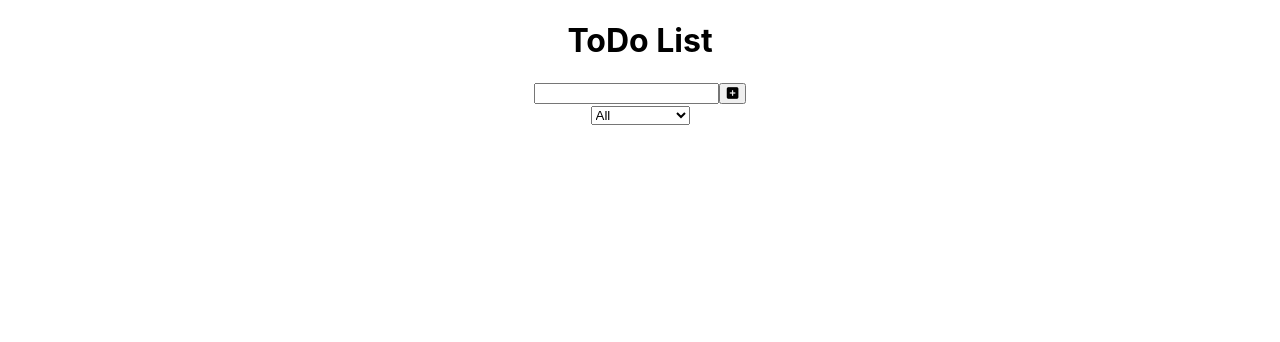
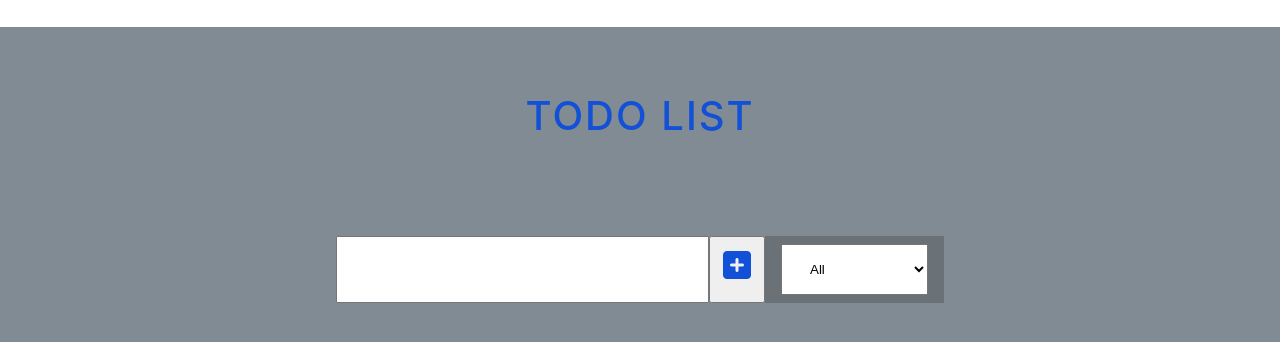
Before and after one commit to pratiga/TODO, a React (Create React App) app: page / in a window 1280 px wide. Shown: the top 342 px of the page. Built offline with nearby package versions, Linux system fonts and the light colour scheme.

Commit message:
add style
Signed-off-by: pratiga <gaitrisanu2468@gmail.com>

```diff
--- a/src/App.css
+++ b/src/App.css
@@ -1,17 +1,11 @@
 .App {
   text-align: center;
+  background: rgb(129, 139, 147);
+  min-height: 800px;
+  max-height: fit-content;
 }
 
-.App-logo {
-  height: 40vmin;
-  pointer-events: none;
-}
 
-@media (prefers-reduced-motion: no-preference) {
-  .App-logo {
-    animation: App-logo-spin infinite 20s linear;
-  }
-}
 
 .App-header {
   background-color: #282c34;
@@ -21,18 +15,75 @@
   align-items: center;
   justify-content: center;
   font-size: calc(10px + 2vmin);
-  color: white;
 }
+h1{
+  padding-top: 4rem;
+  text-transform: uppercase;
+  font-size: 40px;
+  font-weight: 550;
+  letter-spacing: 2px;
+  color:rgb(17, 80, 215);;
+}
+.completed {
+  text-decoration: line-through;
+  opacity: 0.5;
+  font-size: 25px;
+}
+form{
+  display: flex;
+  justify-content: center;
+  align-self: center;
+  margin-top: 6rem;
 
-.App-link {
-  color: #61dafb;
 }
+.todo-input{
+  padding: 1.5rem 6rem;
+}
+button i {
+  font-size: 32px;
+}
+.select{
+  padding: 0.5rem 1rem;
+  background-color:rgba(23, 23, 22, 0.215)
+}
+.filter-todo{
+  padding: 1rem 1.5rem;
+}
+select option{
+  font-size: 20px;
 
-@keyframes App-logo-spin {
-  from {
-    transform: rotate(0deg);
-  }
-  to {
-    transform: rotate(360deg);
-  }
 }
+.todo-container{
+  display: flex;
+  flex-direction: column;
+  justify-content: space-between;
+  margin-top: 6rem;
+
+}
+.todo-list{
+  list-style: none;
+  align-self: center;
+}
+.todo{
+  display: flex;
+  justify-content: space-between;
+  gap: 1rem;
+  background-color: white;
+  padding: 2rem 6rem;
+}
+.todo-item{
+  color: rgb(17, 80, 215);
+  font-size: 32px;
+  font-weight: 700;
+  margin-right: 4rem;
+  width: 70%;
+}
+i{
+  color: rgb(17, 80, 215);
+  width: 40px;
+  height: 40px;
+   border: none;
+}
+button S{
+  border: none;
+}
```
